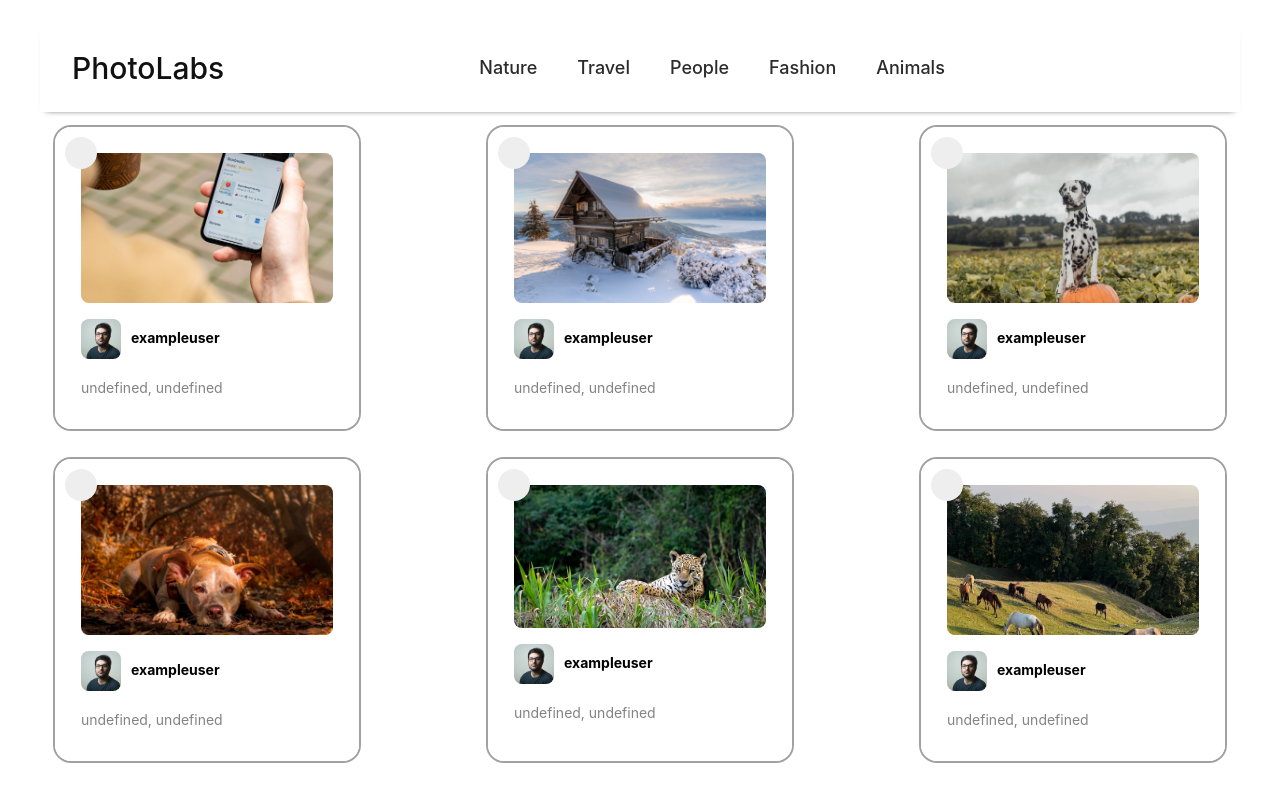
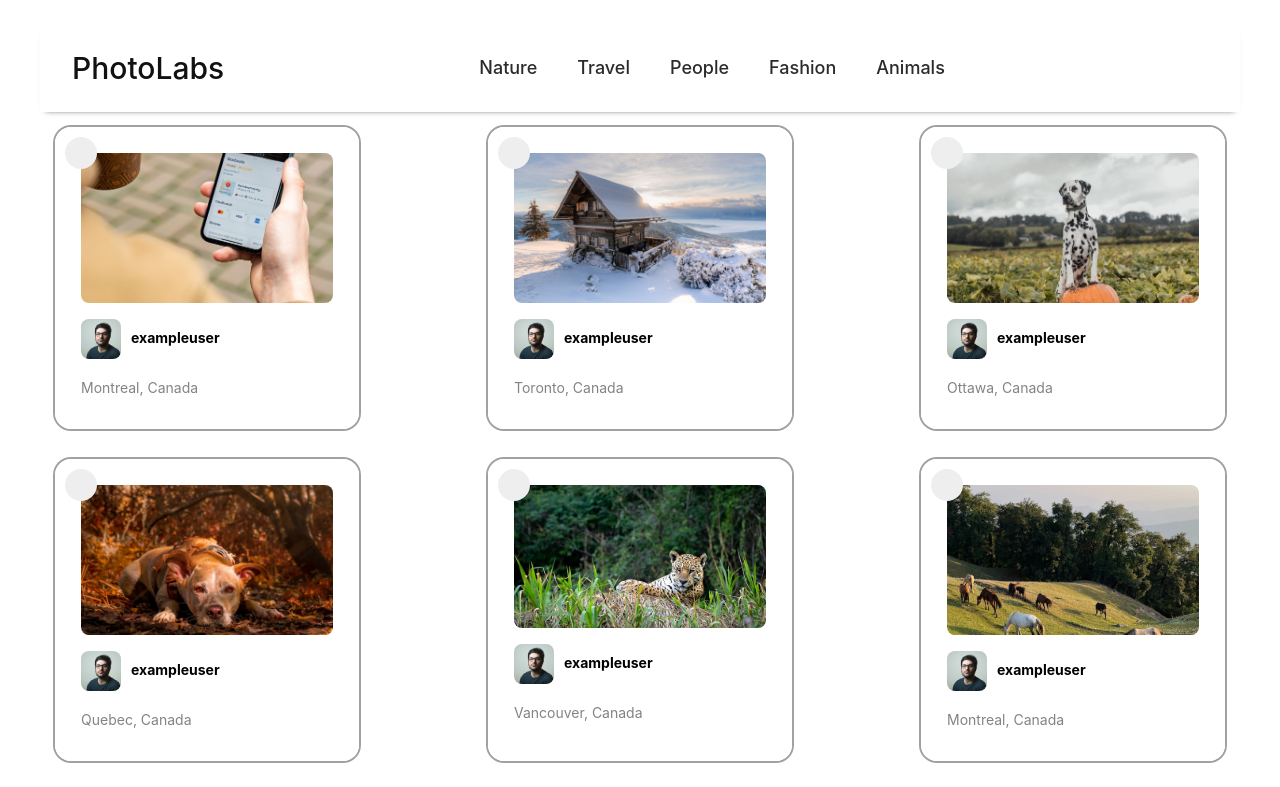
Before and after one commit to THymers/PhotoLabs, a React (Create React App) app in the folder frontend/: page / in a window 1280 px wide. Shown: the top 787 px of the page. Built offline with nearby package versions, Linux system fonts and the light colour scheme; some icons are missing; the HTML template or start-up script is replaced by a standard one.

Commit message:
"fix:make photo favorites global"

```diff
--- a/frontend/src/components/HomeRoute.jsx
+++ b/frontend/src/components/HomeRoute.jsx
@@ -4,18 +4,23 @@ import PhotoList from "./PhotoList";
 import "../styles/HomeRoute.scss";
 
 const HomeRoute = ({ topics, photos }) => {
-  const [favouritePhotos, setFavouritePhotos] = useState([]);
+  const [favorites, setFavorites] = useState([]);
+
   const toggleFavourite = (photoId) => {
-    if (favouritePhotos.includes(photoId)) {
-      setFavouritePhotos(favouritePhotos.filter((id) => id !== photoId));
+    if (favorites.includes(photoId)) {
+      setFavorites(favorites.filter((id) => id !== photoId));
     } else {
-      setFavouritePhotos([...favouritePhotos, photoId]);
+      setFavorites([...favorites, photoId]);
     }
   };
   return (
     <div className="home-route">
       <TopNavigation topics={topics} />
-      <PhotoList photos={photos} />
+      <PhotoList
+        photos={photos}
+        toggleFavourite={toggleFavourite}
+        favorites={favorites}
+      />
     </div>
   );
 };
--- a/frontend/src/components/PhotoFavButton.jsx
+++ b/frontend/src/components/PhotoFavButton.jsx
@@ -3,16 +3,14 @@ import React, { useState } from "react";
 import FavIcon from "./FavIcon";
 import "../styles/PhotoFavButton.scss";
 
-const PhotoFavButton = () => {
-  const [isActive, setIsActive] = useState(false);
-
+const PhotoFavButton = ({ photoId, toggleFavourite, isFavorite }) => {
   const handleClick = () => {
-    setIsActive((prevActive) => !prevActive);
+    toggleFavourite(photoId);
   };
 
   return (
     <div
-      className={`photo-list__fav-icon ${isActive ? "active" : ""}`}
+      className={`photo-list__fav-icon ${isFavorite ? "active" : ""}`}
       onClick={handleClick}
     >
       <div className="photo-list__fav-icon-svg">
--- a/frontend/src/components/PhotoList.jsx
+++ b/frontend/src/components/PhotoList.jsx
@@ -2,65 +2,16 @@ import React from "react";
 import PhotoListItem from "./PhotoListItem";
 import "../styles/PhotoList.scss";
 
-const sampleDataForPhotoList = [
-  {
-    id: "1",
-    location: {
-      city: "Montreal",
-      country: "Canada",
-    },
-    urls: {
-      full: `${process.env.PUBLIC_URL}/Image-1-Full.jpeg`,
-      regular: `${process.env.PUBLIC_URL}/Image-1-Regular.jpeg`,
-    },
-    user: {
-      id: "1",
-      username: "exampleuser",
-      name: "Joe Example",
-      profile: `${process.env.PUBLIC_URL}/profile-1.jpg`,
-    },
-  },
-  {
-    id: "2",
-    location: {
-      city: "Toronto",
-      country: "Canada",
-    },
-    urls: {
-      full: `${process.env.PUBLIC_URL}/Image-2-Full.jpeg`,
-      regular: `${process.env.PUBLIC_URL}/Image-2-Regular.jpeg`,
-    },
-    user: {
-      id: "2",
-      username: "exampleuser",
-      name: "Joe Example",
-      profile: `${process.env.PUBLIC_URL}/profile-1.jpg`,
-    },
-  },
-  {
-    id: "3",
-    location: {
-      city: "Ottawa",
-      country: "Canada",
-    },
-    urls: {
-      full: `${process.env.PUBLIC_URL}/Image-3-Full.jpeg`,
-      regular: `${process.env.PUBLIC_URL}/Image-3-Regular.jpeg`,
-    },
-    user: {
-      id: "3",
-      username: "exampleuser",
-      name: "Joe Example",
-      profile: `${process.env.PUBLIC_URL}/profile-1.jpg`,
-    },
-  },
-];
-
-const PhotoList = ({ photos }) => {
+const PhotoList = ({ photos, toggleFavourite, favorites }) => {
   return (
     <ul className="photo-list">
       {photos.map((photo) => (
-        <PhotoListItem key={photo.id} photo={photo} />
+        <PhotoListItem
+          key={photo.id}
+          photo={photo}
+          toggleFavourite={toggleFavourite}
+          favorites={favorites}
+        />
       ))}
     </ul>
   );
--- a/frontend/src/components/PhotoListItem.jsx
+++ b/frontend/src/components/PhotoListItem.jsx
@@ -3,7 +3,7 @@ import React from "react";
 import "../styles/PhotoListItem.scss";
 import PhotoFavButton from "./PhotoFavButton";
 
-const PhotoListItem = ({ photo }) => {
+const PhotoListItem = ({ photo, toggleFavourite, favorites }) => {
   const {
     id,
     urls: { regular: imageSource },
@@ -27,9 +27,13 @@ const PhotoListItem = ({ photo }) => {
           />
           <h4 className="photo-list__user-info">{username}</h4>
         </div>
-        <p className="photo-list__user-location">{`${location.city}, ${location.country}`}</p>
+        <p className="photo-list__user-location">{`${city}, ${country}`}</p>
       </div>
-      <PhotoFavButton />
+      <PhotoFavButton
+        photoId={id}
+        toggleFavourite={toggleFavourite}
+        isFavorite={favorites.includes(id)}
+      />
     </div>
   );
 };
```
